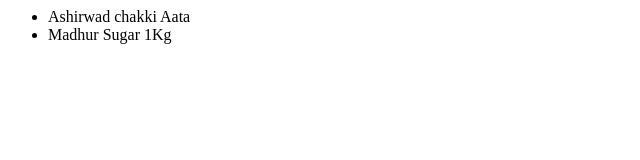
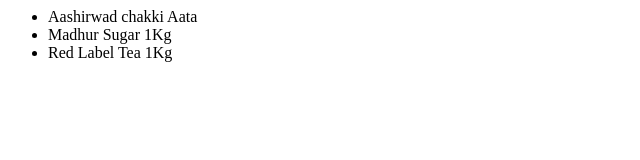
Before and after one commit to Mo-ui-stack/newGitTest, a plain HTML site: page index.html in a window 1280 px wide. Shown: the whole page, without its empty margins (0-640 px from the left). Drawn offline with Linux system fonts and the light colour scheme.

Commit message:
Update index.html

```diff
--- a/index.html
+++ b/index.html
@@ -7,8 +7,9 @@
 <body>
 <div>
 <ul>
-<li>Ashirwad chakki Aata</li>
+<li>Aashirwad chakki Aata</li>
 <li>Madhur Sugar 1Kg</li>
+<li>Red Label Tea 1Kg</li>
 </ul>
 </div>
 </body>
```
